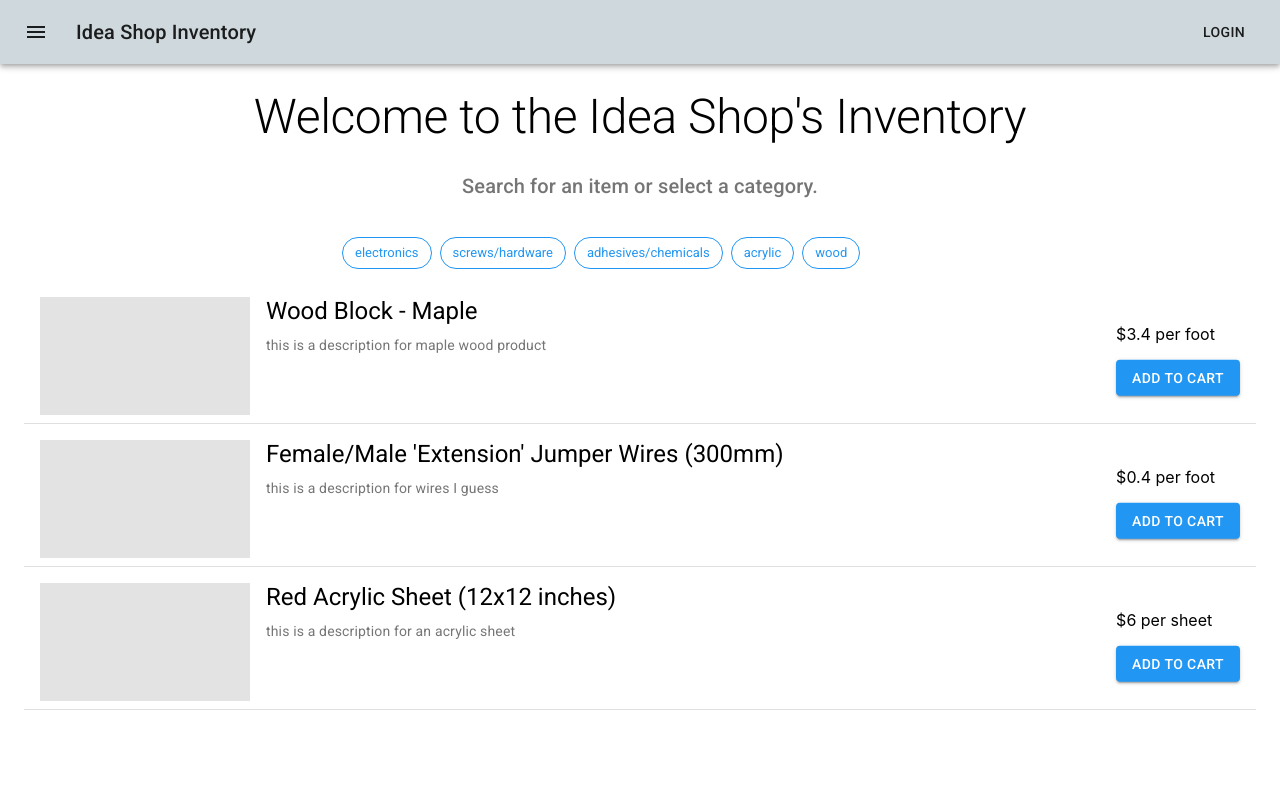
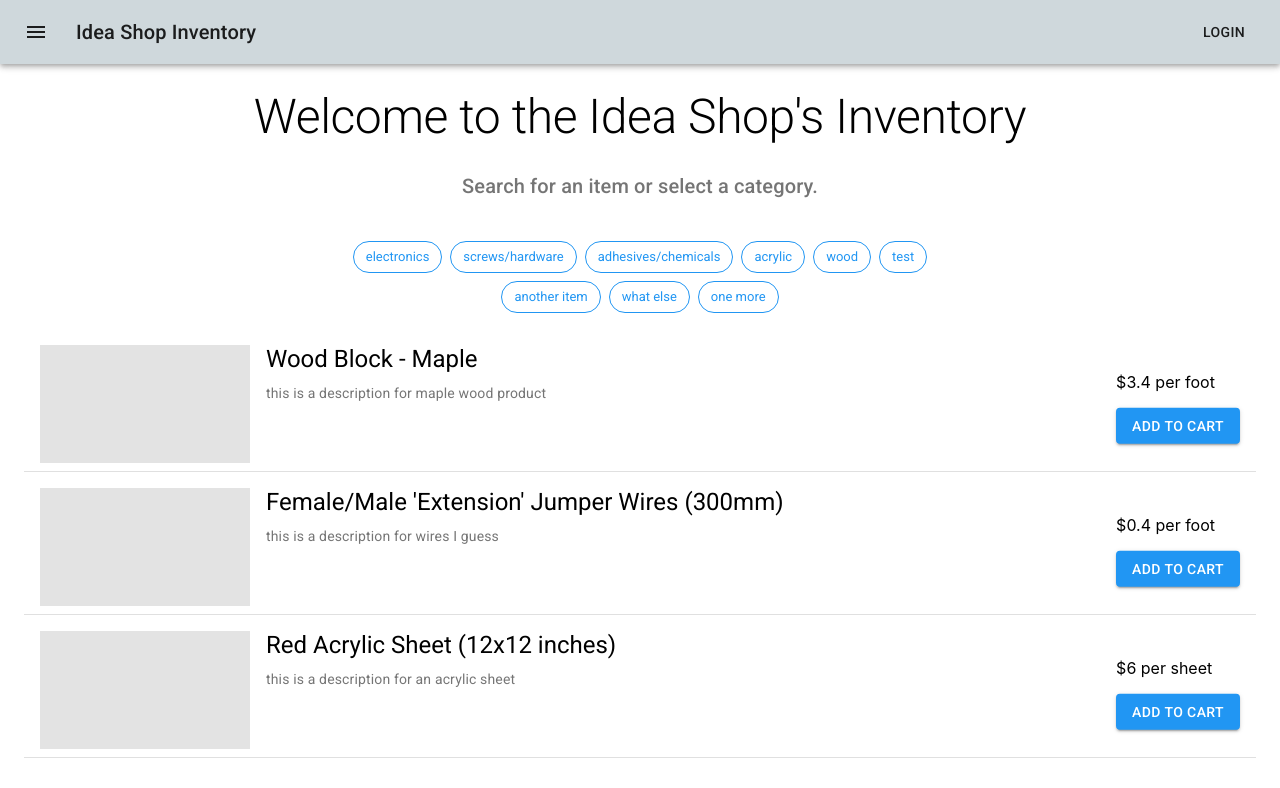
Before and after one commit to iit-ideashop/inventory-app, a React (Create React App) app: page / in a window 1280 px wide. Shown: the top 788 px of the page. Built offline with nearby package versions, Linux system fonts and the light colour scheme.

Commit message:
add reusable chip component and style chips

```diff
--- a/src/components/MainPage.js
+++ b/src/components/MainPage.js
@@ -22,6 +22,8 @@ const useStyles = makeStyles((theme) => ({
   },
 
   chip: {
+    display: 'flex',
+    justifyContent: 'center',
     flexWrap: 'wrap',
     '& > *': {
       margin: theme.spacing(0.5),
@@ -32,17 +34,25 @@ const useStyles = makeStyles((theme) => ({
     margin: theme.spacing(0.5),
   }
 }));
-
+const popularCategories = ['electronics', 'screws/hardware', 'adhesives/chemicals', 'acrylic', 'wood', 'test', 'another item', 'what else', 'one more'];
+const chips = popularCategories.map((category) =>
+  <Chip
+    label={category}
+    clickable
+    color='secondary'
+    variant='outlined'
+  />
+);
 const items = [
-  {title:'Wood Block - Maple', description:'this is a description for maple wood product', price:3.40, unit:'per foot'},
-  {title:'Female/Male \'Extension\' Jumper Wires (300mm)', description:'this is a description for wires I guess', price:0.40, unit:'per foot'},
-  {title:'Red Acrylic Sheet (12x12 inches)', description:'this is a description for an acrylic sheet', price:6.00, unit:'per sheet'}];
+  { title: 'Wood Block - Maple', description: 'this is a description for maple wood product', price: 3.40, unit: 'per foot' },
+  { title: 'Female/Male \'Extension\' Jumper Wires (300mm)', description: 'this is a description for wires I guess', price: 0.40, unit: 'per foot' },
+  { title: 'Red Acrylic Sheet (12x12 inches)', description: 'this is a description for an acrylic sheet', price: 6.00, unit: 'per sheet' }];
 const listItems = items.map((item) =>
   <div>
     <ListItem alignItems='flex-start'>
       <ListItemAvatar>
         <Box mr={2}>
-        <Skeleton variant='rect' width={210} height={118}/>
+          <Skeleton variant='rect' width={210} height={118} />
         </Box>
       </ListItemAvatar>
       <ListItemText
@@ -57,7 +67,7 @@ const listItems = items.map((item) =>
         <Button variant='contained' color='secondary'>Add to Cart</Button>
       </ListItemSecondaryAction>
     </ListItem>
-  <Divider/>
+    <Divider />
   </div>
 );
 
@@ -67,7 +77,8 @@ export default function MainPage() {
   return (
     <div className={classes.root}>
       <Grid container spacing={3}>
-        <Grid item></Grid>
+        <Grid item/>
+
         <Grid item xs={12}>
           <Typography variant='h2' align='center'>
             Welcome to the Idea Shop's Inventory
@@ -84,42 +95,17 @@ export default function MainPage() {
 
         <Grid item xs={3}></Grid>
         <Grid item className={classes.chip} xs={6}>
-            <Chip
-            label='electronics'
-            clickable
-            color='secondary'
-            variant='outlined'
-          />
-          <Chip
-            label='screws/hardware'
-            clickable
-            color='secondary'
-            variant='outlined'
-          />
-          <Chip
-            label='adhesives/chemicals'
-            clickable
-            color='secondary'
-            variant='outlined'
-          />
-          <Chip
-            label='acrylic'
-            clickable
-            color='secondary'
-            variant='outlined'
-          />
-          <Chip
-            label='wood'
-            clickable
-            color='secondary'
-            variant='outlined'
-          />
+          <Box className={classes.chip}>
+            {chips}
+          </Box>
         </Grid>
         <Grid item xs={3}></Grid>
       </Grid>
+
       <List component='nav'>
         {listItems}
       </List>
+
     </div>
   );
 }
```
Lines whose indentation alone changed are shown as unchanged.
